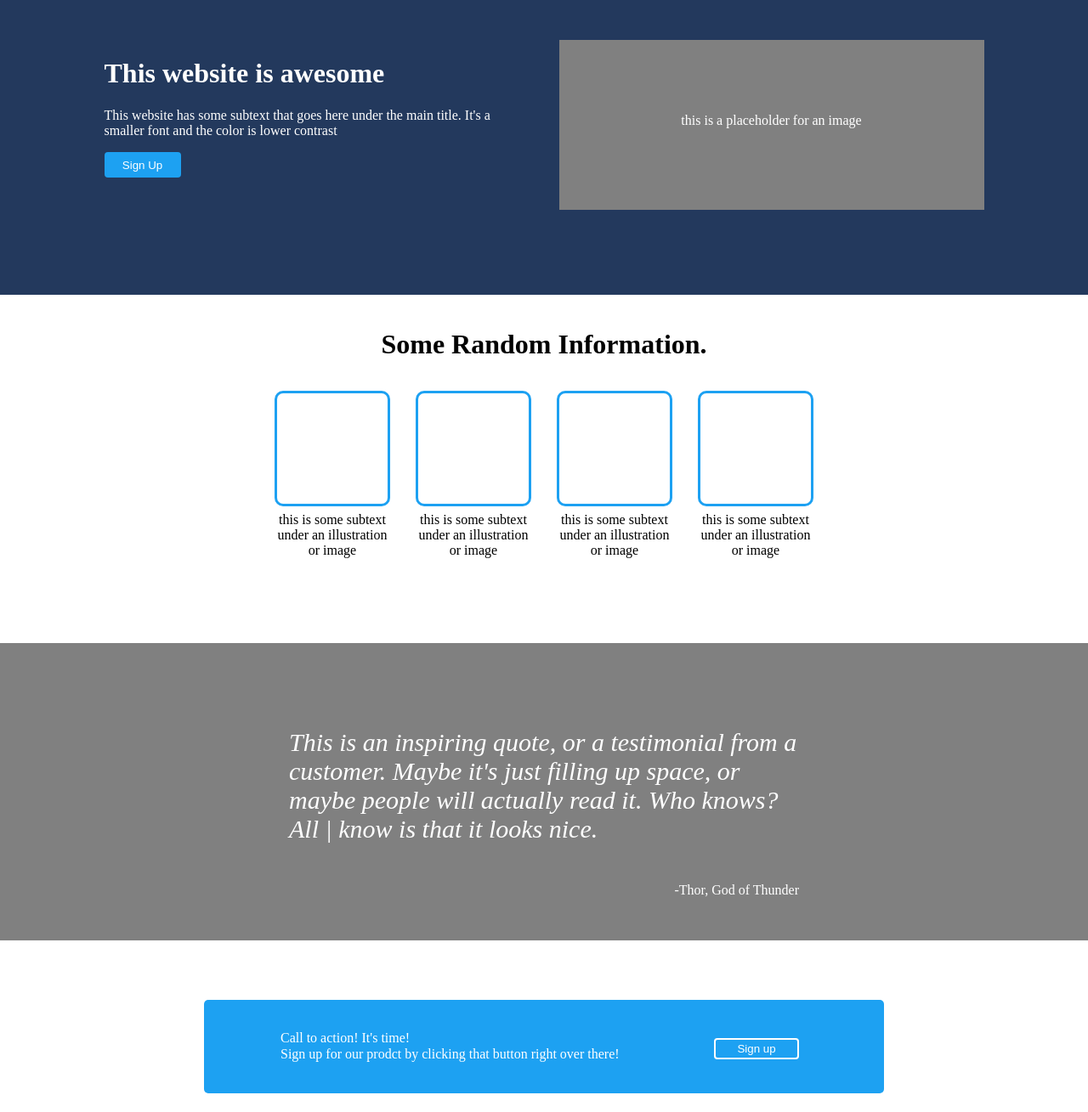
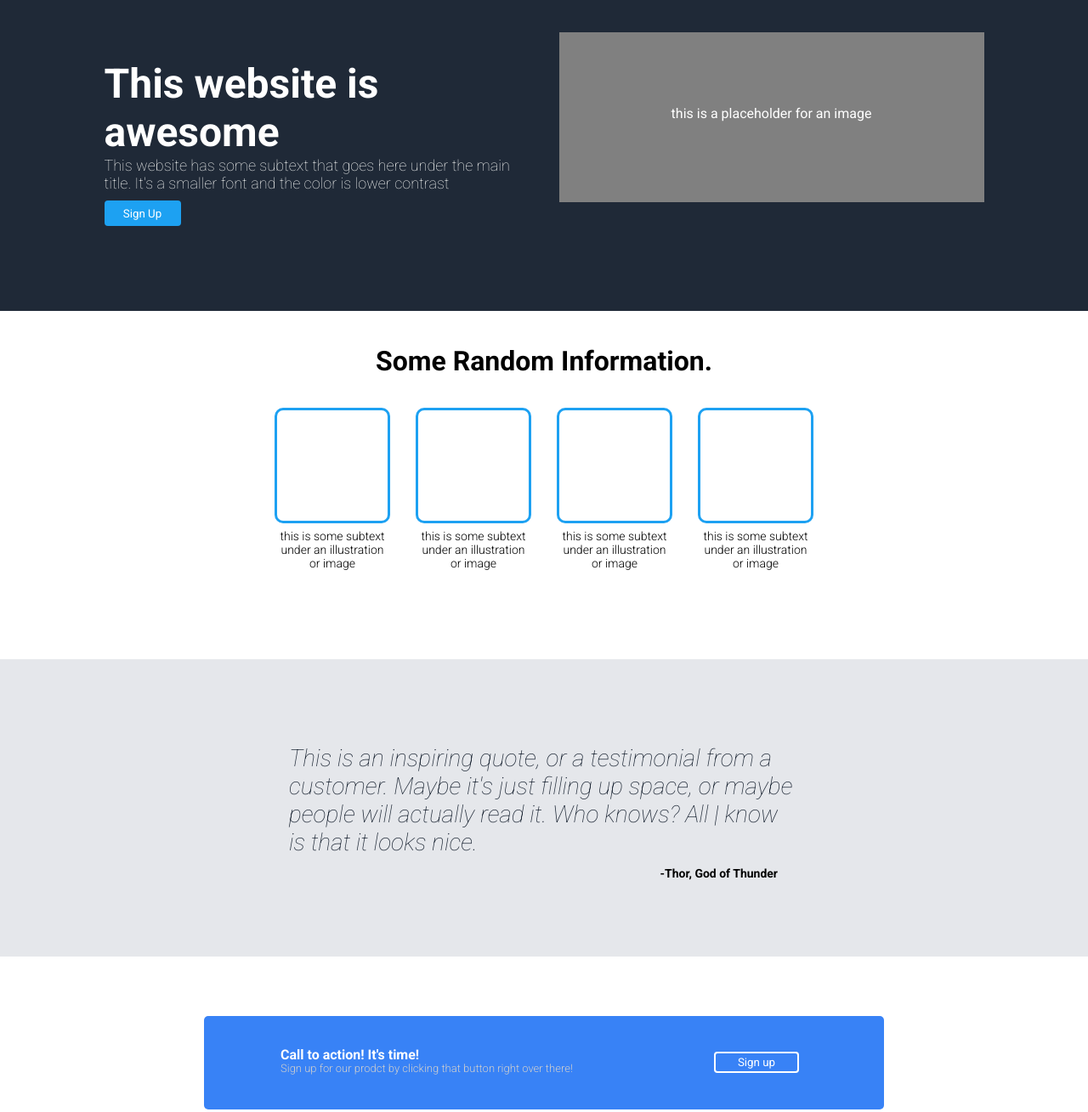
Before and after one commit to CtrlAltSudo/landing-page, a plain HTML site: page index.html in a window 1280 px wide. Shown: the part 83-1392 px from the top of the page at 85% size. Drawn offline with Linux system fonts and the light colour scheme.

Commit message:
added font family/sizes

```diff
--- a/index.html
+++ b/index.html
@@ -5,6 +5,9 @@
     <meta charset="UTF-8">
     <meta http-equiv="X-UA-Compatible" content="IE=edge">
     <meta name="viewport" content="width=device-width, initial-scale=1.0">
+    <style>
+        @import url('https://fonts.googleapis.com/css2?family=Roboto:ital,wght@0,100;0,300;0,400;0,500;0,700;1,100;1,400&display=swap');
+        </style>
     <title>Landing Page</title>
 </head>
 <body>
@@ -18,10 +21,10 @@
         </div>
     </div>
   <div class="main-block">
-    <div class="main-head"> <h1>This website is awesome</h1>
-    <p>This website has some subtext that goes here under the
+    <div class="main-head"><h1>This website is awesome</h1>
+    <div class ="main-text">This website has some subtext that goes here under the
         main title. It's a smaller font and the color is lower
-        contrast</p>
+        contrast</div>
     <button class="main-button">
          Sign Up
         </button>
--- a/style.css
+++ b/style.css
@@ -1,5 +1,8 @@
+* {
+    font-family: 'Roboto', sans-serif;
+}
 body {
-    background-color: #23395D;
+    background-color: #1f2937;
     color: white;
     margin: 0px;
     padding: 0px;
@@ -15,9 +18,14 @@ body {
     margin-right: 200px;
     justify-content: space-around;
     gap: 10px;
+    font-weight: 300;
 }
 .header-logo {
     margin-left: 200px;
+    font-size: 38px;
+}
+.header-logo h1 {
+    font-size: 28px;
 }
 .main-block {
     display: flex;
@@ -28,6 +36,16 @@ body {
 }
 .main-head {
     width: 485px;
+}
+.main-head h1 {
+    font-size: 48px;
+    margin-bottom: -10px;
+}
+.main-text {
+    font-size: 18px;
+    color: #F9FAF8;
+    font-weight: 100;
+    margin-top: 10px;
 }
 .img-container {
     background: grey;
@@ -48,6 +66,7 @@ body {
     border: none;
     cursor: pointer;
     border-radius: 4px;
+    margin-top: 10px;
 }
 .second-container {
     text-align: center;
@@ -74,10 +93,12 @@ body {
 .img-des {
     color: black;
     margin-top: 140px;
+    font-weight: 300;
+    font-size: 14px;
 }
 .third-container {
     height: 350px;
-    background-color: grey;
+    background-color: #E5E7EB;
 }
 .quote {
     display: flex;
@@ -89,13 +110,23 @@ body {
 .thor-quote {
     margin-top: 100px;
     width: 600px;
-    font-size: 30px;
+    font-size: 28px;
     font-style: italic;
+    font-weight: 100;
+    background-color: #E5E7EB;
+    color: #1F2937;
 
 }
 .quote-by {
     width: 600px;
     text-align: end;
+    margin-right: 50px;
+    margin-top: -30px;
+}
+.quoted {
+ color: black;
+ font-weight: 700;
+ font-size: 14px;
 }
 
 .fourth-container {
@@ -112,17 +143,25 @@ body {
     flex-direction: column;
     width: 800px;
     height: 110px;
-    background-color: #1DA1F2;
+    background-color: #3882F6;
     margin-top: 70px;
     border-radius: 5px;
 }
 
 .text-top-banner, .text-bottom-banner  {
-    margin-bottom: -15px;
+    margin-bottom: -14px;
     padding-left: 90px;
 }
 .text-top-banner {
     padding-top: 20px;
+    font-size: 16px;
+    font-weight: 700;
+    color: white;
+}
+.text-bottom-banner {
+    color: #cecece;
+    font-size: 13px;
+    font-weight: 300;
 }
 .button-banner {
     width: 100px;
@@ -130,14 +169,14 @@ body {
     margin-right: 100px;
     margin-top: -13px;
     border: 2px solid #ffff;
-    background-color: #1DA1F2;
+    background-color: #3882F6;
     color: white;
     border-radius: 4px;
     padding: 3px;
 }
 .footer-container {
     height: 50px;
-    background-color: #23395D;
+    background-color: #1f2937;
 }
 .copyright-tdp {
     text-align: center;
```
